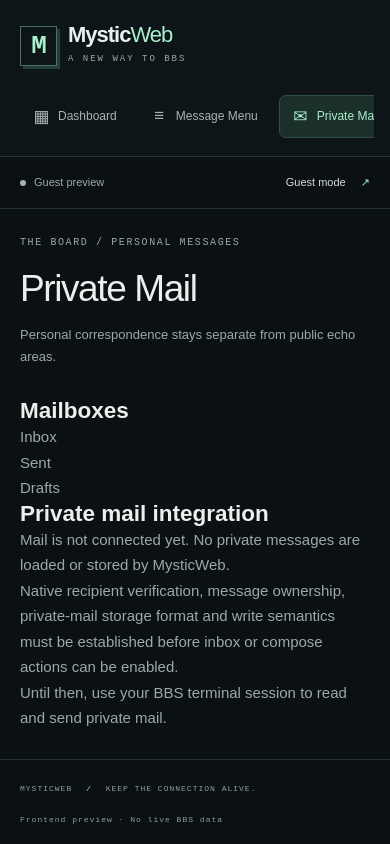
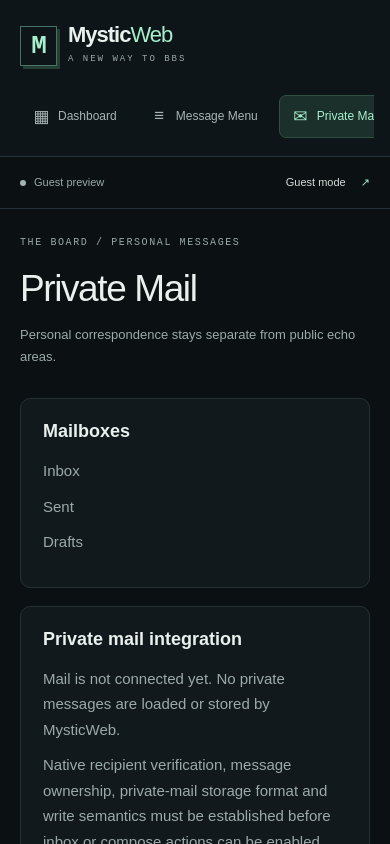
Before and after one commit to javadude334/MysticWeb, a Next.js app: page /private-mail in a window 390 px wide. Shown: the top 844 px of the page. Built offline with nearby package versions, Linux system fonts and the light colour scheme; no server answers.

Commit message:
ui: responsive message and private mail layouts

```diff
--- a/src/app/globals.css
+++ b/src/app/globals.css
@@ -166,3 +166,20 @@ footer { display: flex; justify-content: space-between; gap: 18px; padding: 24px
 .account-menu-panel a:hover, .account-menu-panel button:hover { color: var(--accent); background: #22372e; }
 .account-menu-panel button:disabled { opacity: .6; cursor: wait; }
 .account-menu-error { display: block; padding: 8px 12px; color: #ffb4aa; font-size: 11px; }
+
+/* Messaging and personal mail workspaces */
+.mw-layout { display:grid; grid-template-columns:minmax(200px,280px) minmax(0,1fr); gap:18px; align-items:start; }
+.mw-panel { min-width:0; padding:22px; border:1px solid var(--line); border-radius:10px; background:var(--panel); }
+.mw-panel h2 { font-size:18px; font-weight:600; margin:0 0 16px; }
+.mw-panel p { margin:10px 0; overflow-wrap:anywhere; }
+.mw-heading { display:flex; justify-content:space-between; align-items:baseline; gap:8px; }
+.mw-heading button, .mw-reader > button { color:var(--accent); background:transparent; border:1px solid #486355; border-radius:5px; padding:8px 10px; cursor:pointer; }
+.mw-area-list, .mw-thread-list { display:flex; flex-direction:column; gap:6px; max-height:55vh; overflow:auto; }
+.mw-area-list button, .mw-thread-list button { display:flex; flex-direction:column; align-items:flex-start; text-align:left; gap:5px; padding:12px; color:var(--text); background:transparent; border:1px solid transparent; border-radius:6px; cursor:pointer; overflow-wrap:anywhere; }
+.mw-area-list button:hover, .mw-thread-list button:hover, .mw-active { background:#20382e !important; border-color:#42614f !important; }
+.mw-thread-list button span { color:var(--muted); font-size:12px; }
+.mw-reader { min-height:320px; }
+.mw-message { margin-top:22px; padding-top:20px; border-top:1px solid var(--line); }
+.mw-message h3 { font-size:20px; margin-bottom:10px; }
+.mw-message pre { white-space:pre-wrap; overflow-wrap:anywhere; font:14px/1.65 monospace; margin-top:18px; }
+@media(max-width:760px) { .mw-layout { grid-template-columns:1fr; } .mw-area-list { max-height:220px; } }
```
